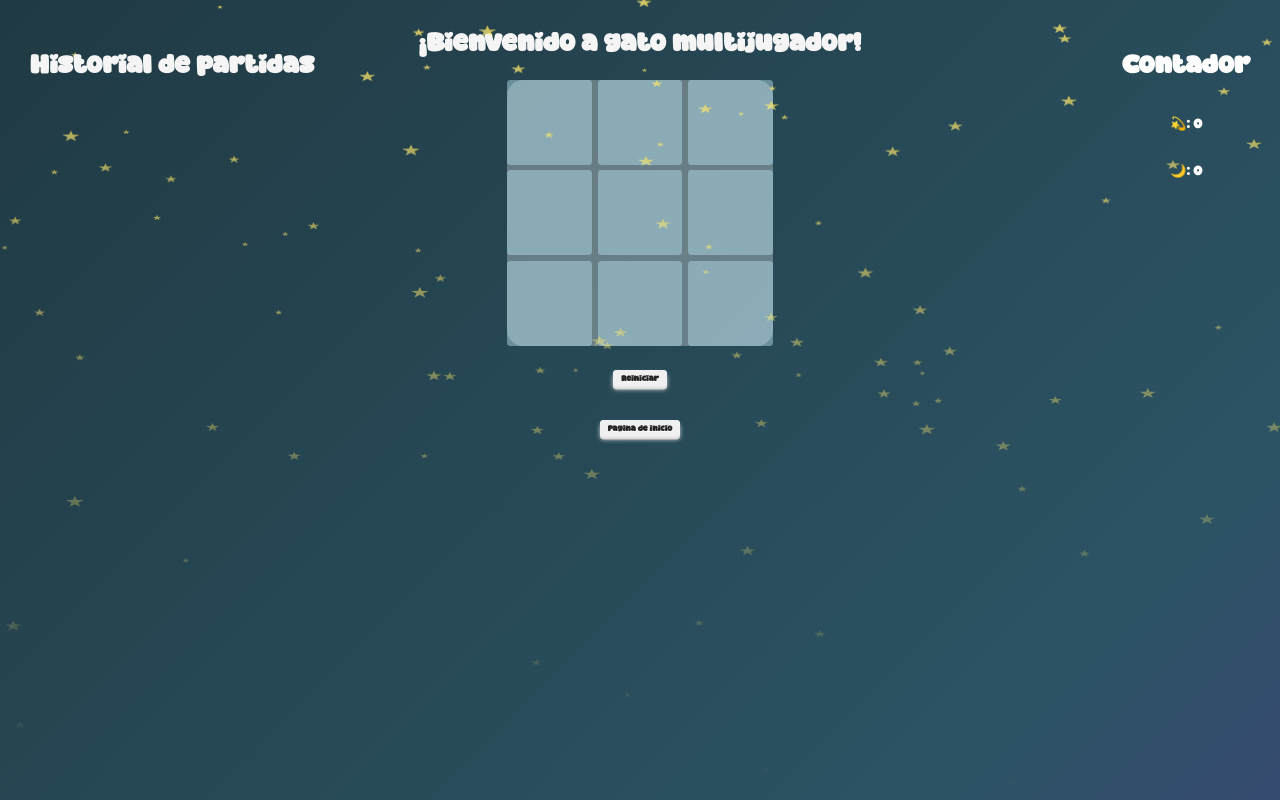
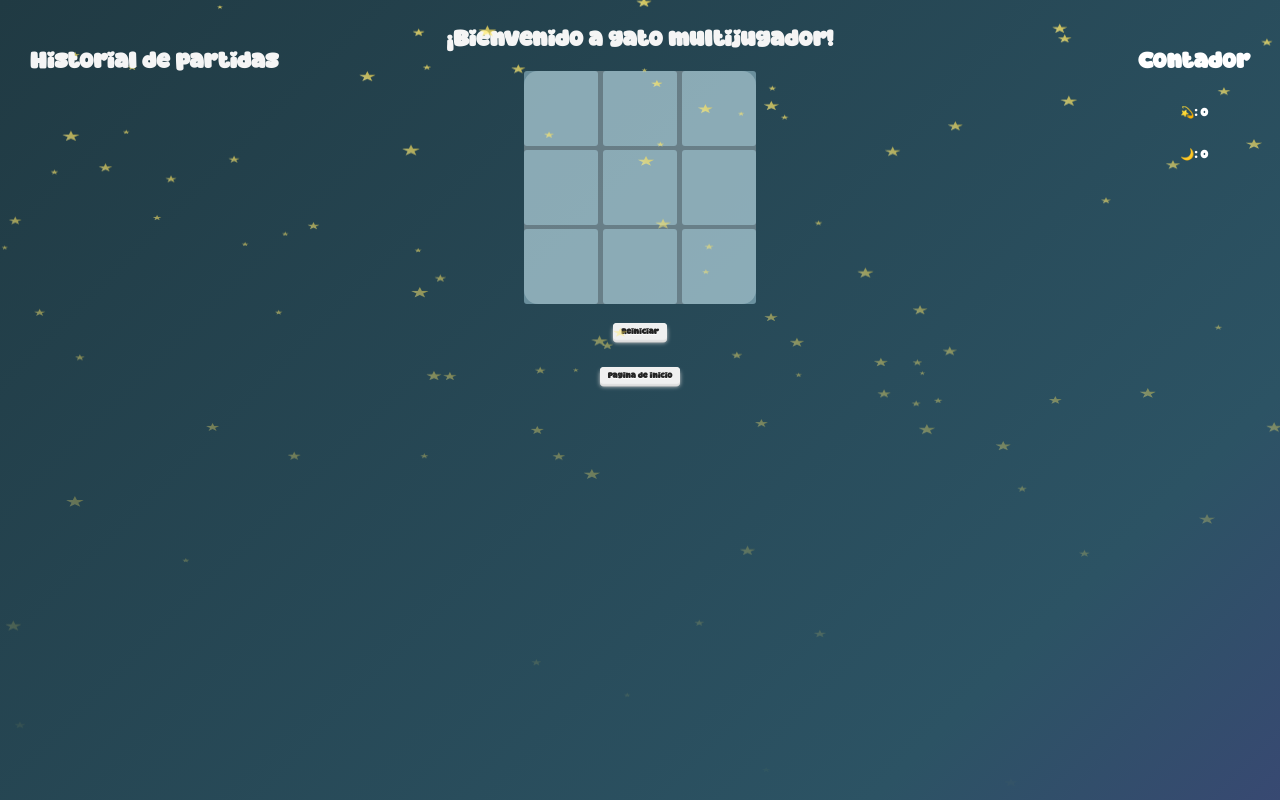
Before and after one commit to Nai-star/src, a plain HTML site: page index2.html in a window 1280 px wide. Drawn offline with Linux system fonts and the light colour scheme.

Commit message:
actualización final 2

```diff
--- a/estilos/index2.css
+++ b/estilos/index2.css
@@ -1,7 +1,7 @@
 @font-face {
     font-family: "malibu";
     src: url(super_malibu/Super\ Malibu.ttf);
-    color: aliceblue;
+
 
 }
 
@@ -11,7 +11,7 @@ body{
     background-size: cover;
     background-position: center;
     background-repeat: no-repeat;
-    font-size: 80%;
+    font-size: 70%;
     background: linear-gradient(135deg, #203a43, #2c5364, #5c2a9d, #ff6ec4, #7873f5);
     background-size: 400% 400%;
     animation: gradientBG 15s ease infinite;
--- a/estilos/index3.css
+++ b/estilos/index3.css
@@ -1,7 +1,7 @@
 @font-face {
     font-family: "malibu";
     src: url(super_malibu/Super\ Malibu.ttf);
-    color: aliceblue;
+
 
 }
 
```
